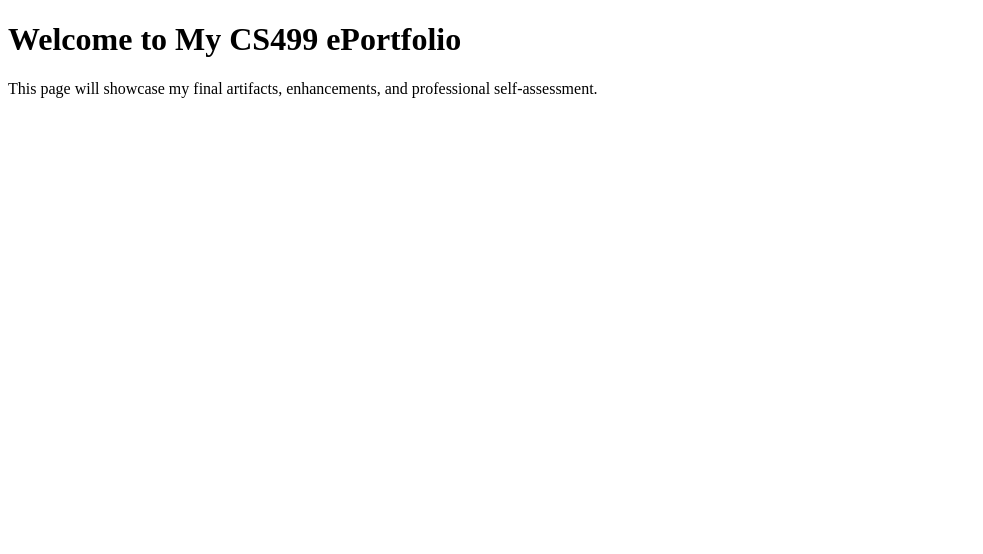
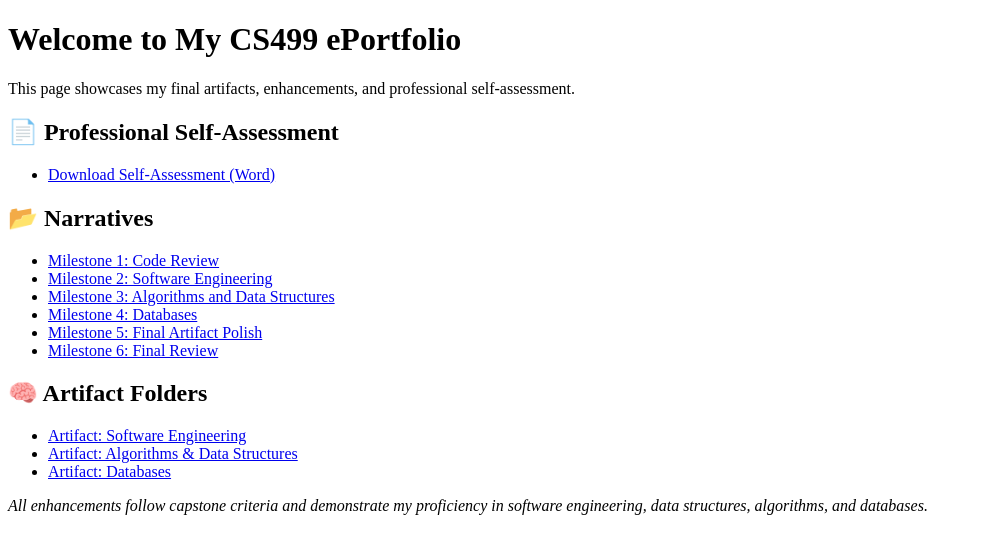
Before and after one commit to MrRobot1413/cs499-eportfolio, a plain HTML site: page index.html in a window 1280 px wide. Shown: the whole page, without its empty margins (0-983 px from the left). Drawn offline with Linux system fonts and the light colour scheme.

Commit message:
Update index.html

```diff
--- a/index.html
+++ b/index.html
@@ -1,10 +1,35 @@
 <!DOCTYPE html>
-<html>
+<html lang="en">
 <head>
-    <title>CS499 ePortfolio</title>
+    <meta charset="UTF-8">
+    <title>CS499 ePortfolio - Oleksiy Koshlyak</title>
 </head>
 <body>
     <h1>Welcome to My CS499 ePortfolio</h1>
-    <p>This page will showcase my final artifacts, enhancements, and professional self-assessment.</p>
+    <p>This page showcases my final artifacts, enhancements, and professional self-assessment.</p>
+
+    <h2>📄 Professional Self-Assessment</h2>
+    <ul>
+        <li><a href="Self_Assessment.docx" target="_blank">Download Self-Assessment (Word)</a></li>
+    </ul>
+
+    <h2>📂 Narratives</h2>
+    <ul>
+        <li><a href="1-1.docx" target="_blank">Milestone 1: Code Review</a></li>
+        <li><a href="2-1.docx" target="_blank">Milestone 2: Software Engineering</a></li>
+        <li><a href="3-1.docx" target="_blank">Milestone 3: Algorithms and Data Structures</a></li>
+        <li><a href="4-1.docx" target="_blank">Milestone 4: Databases</a></li>
+        <li><a href="5-1.docx" target="_blank">Milestone 5: Final Artifact Polish</a></li>
+        <li><a href="6-1.docx" target="_blank">Milestone 6: Final Review</a></li>
+    </ul>
+
+    <h2>🧠 Artifact Folders</h2>
+    <ul>
+        <li><a href="3-2/">Artifact: Software Engineering</a></li>
+        <li><a href="4-2/">Artifact: Algorithms & Data Structures</a></li>
+        <li><a href="5-2/">Artifact: Databases</a></li>
+    </ul>
+
+    <p><em>All enhancements follow capstone criteria and demonstrate my proficiency in software engineering, data structures, algorithms, and databases.</em></p>
 </body>
 </html>
```
